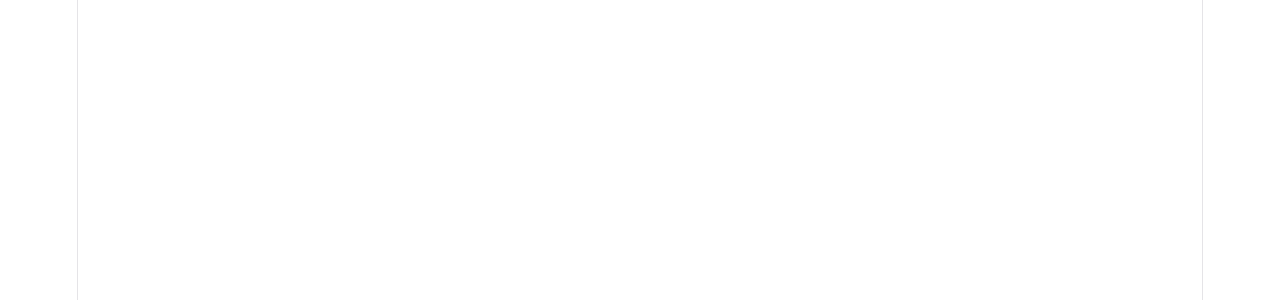
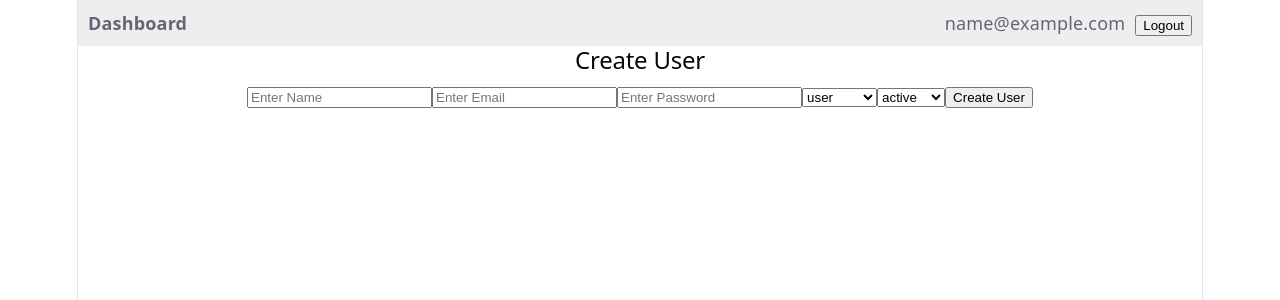
Before and after one commit to ZaidKhan26/PurpleMeritAssessment, a React app in the folder frontend/: page /create-user in a window 1280 px wide. Before the commit this address had no page. Shown: the top 300 px of the page. Built offline with nearby package versions, Linux system fonts and the light colour scheme; sample sign-in values are in the browser's storage; the HTML template or start-up script is replaced by a standard one.

Commit message:
feat(frontend): add create user form with API integration and navigation

```diff
--- a/frontend/src/App.jsx
+++ b/frontend/src/App.jsx
@@ -3,6 +3,7 @@
 import Dashboard from "./pages/Dashboard";
 import ProtectedRoute from "./routes/ProtectedRoute";
 import Users from "./pages/Users";
+import CreateUser from "./pages/CreateUser";
 
 function App() {
   return (
@@ -25,6 +26,14 @@
             </ProtectedRoute>
           }
         />
+        <Route
+          path="/create-user"
+          element={
+            <ProtectedRoute>
+              <CreateUser />
+            </ProtectedRoute>
+          }
+        />
       </Routes>
     </BrowserRouter>
   );
--- /dev/null
+++ b/frontend/src/pages/CreateUser.jsx
@@ -0,0 +1,93 @@
+import { useNavigate } from "react-router-dom";
+import Navbar from "../components/Navbar";
+import { useState } from "react";
+import api from "../services/api";
+
+function CreateUser() {
+  const [name, setName] = useState("");
+  const [email, setEmail] = useState("");
+  const [password, setPassword] = useState("");
+  const [role, setRole] = useState("user");
+  const [status, setStatus] = useState("active");
+  const [error, setError] = useState("");
+  const [loading, setLoading] = useState(false);
+
+  const navigate = useNavigate();
+
+  const handleSubmit = async (e) => {
+    e.preventDefault();
+    setError("");
+
+    if (!name || !email || !password) {
+      setError("All fields are required");
+      return;
+    }
+
+    try {
+      setLoading(true);
+
+      await api.post("/users", {
+        name,
+        email,
+        password,
+        role,
+        status,
+      });
+
+      navigate("/users");
+    } catch (err) {
+      setError(err.response?.data?.message || "failed to create user");
+    } finally {
+      setLoading(false);
+    }
+  };
+
+  return (
+    <div>
+      <Navbar />
+      <h2>Create User</h2>
+
+      <form onSubmit={handleSubmit}>
+        <input
+          type="text"
+          placeholder="Enter Name"
+          value={name}
+          onChange={(e) => setName(e.target.value)}
+        />
+
+        <input
+          type="email"
+          placeholder="Enter Email"
+          value={email}
+          onChange={(e) => setEmail(e.target.value)}
+        />
+
+        <input
+          type="password"
+          placeholder="Enter Password"
+          value={password}
+          onChange={(e) => setPassword(e.target.value)}
+        />
+
+        <select value={role} onChange={(e) => setRole(e.target.value)}>
+          <option value="user">user</option>
+          <option value="manager">manager</option>
+          <option value="admin">admin</option>
+        </select>
+
+        <select value={status} onChange={(e) => setStatus(e.target.value)}>
+          <option value="active">active</option>
+          <option value="inactive">inactive</option>
+        </select>
+
+        {error && <p>{error}</p>}
+
+        <button type="submit" disabled={loading}>
+          {loading ? "Creating..." : "Create User"}
+        </button>
+      </form>
+    </div>
+  );
+}
+
+export default CreateUser;
--- a/frontend/src/pages/Users.jsx
+++ b/frontend/src/pages/Users.jsx
@@ -1,6 +1,7 @@
 import { useEffect, useState } from "react";
 import api from "../services/api";
 import Navbar from "../components/Navbar";
+import { useNavigate } from "react-router-dom";
 
 function Users() {
   const [users, setUsers] = useState([]);
@@ -11,6 +12,8 @@
   const [totalPages, setTotalPages] = useState(1);
   const [role, setRole] = useState("");
   const [status, setStatus] = useState("");
+
+  const navigate = useNavigate();
 
   const fetchUsers = async () => {
     try {
@@ -59,11 +62,13 @@
       <div>
         <label>
           Role filter:{" "}
-          <select value={role} onChange={(e) => {
-            setRole(e.target.value);
-            setPage(1);
-
-          }}>
+          <select
+            value={role}
+            onChange={(e) => {
+              setRole(e.target.value);
+              setPage(1);
+            }}
+          >
             <option value="">All</option>
             <option value="admin">admin</option>
             <option value="manager">manager</option>
@@ -73,16 +78,21 @@
 
         <label>
           Status filter:{" "}
-          <select value={status} onChange={(e) => {
-            setStatus(e.target.value);
-            setPage(1);
-          }}>
+          <select
+            value={status}
+            onChange={(e) => {
+              setStatus(e.target.value);
+              setPage(1);
+            }}
+          >
             <option value="">All</option>
             <option value="active">active</option>
             <option value="inactive">inactive</option>
           </select>
         </label>
       </div>
+
+      <button onClick={() => navigate("/create-user")}>Create User</button>
 
       {loading && <p>Loading...</p>}
       {error && <p>{error}</p>}
```
